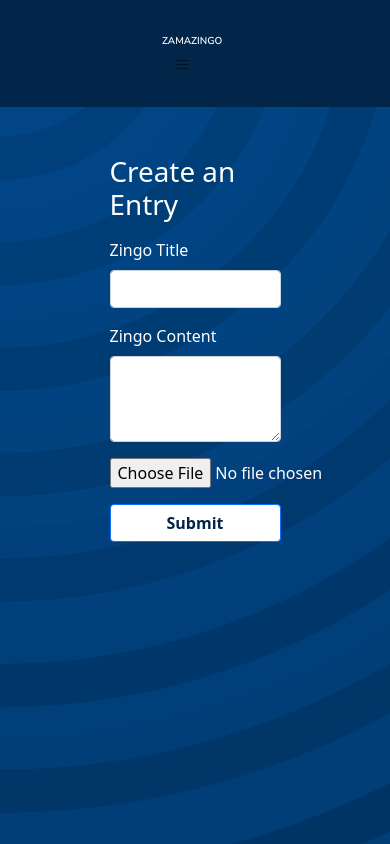
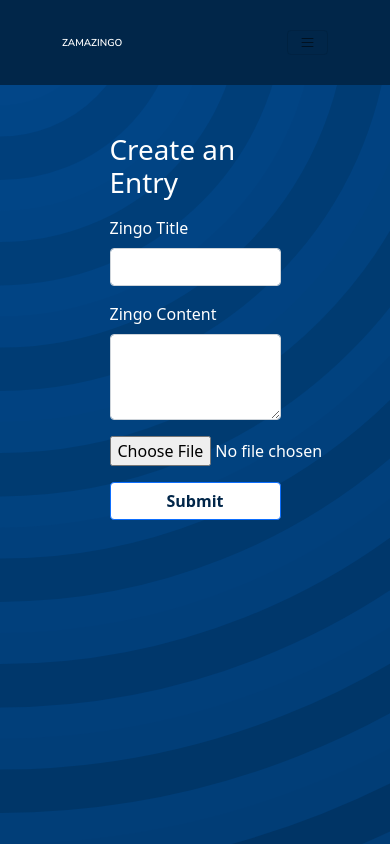
Before and after one commit to AnilYuksel/Blog-Project-Mern, a React (Create React App) app in the folder client/: page /create in a window 390 px wide. Shown: the top 844 px of the page. Built offline with nearby package versions, Linux system fonts and the light colour scheme.

Commit message:
responsive__

```diff
--- a/client/src/App.css
+++ b/client/src/App.css
@@ -329,6 +329,9 @@ p{
 }
 
 @media only screen and (max-width: 576px) {
+  #nav-up {
+    padding: 30px 50px 30px 50px;
+  }
   #nav-up h1{
     font-size: x-small;
   }
@@ -341,4 +344,7 @@ p{
   #nav a {
     font-size: small;
   }
+  #nav h1 {
+    font-size: small;
+  }
 }
--- a/client/src/Components/Navigation.js
+++ b/client/src/Components/Navigation.js
@@ -52,7 +52,7 @@ const Navigation = ({ search }) => {
 
     return (
 
-        <div className='d-flex align-items-start flex-column' id='nav'>
+        <div className='d-flex align-items-start flex-column w-25' id='nav'>
             <div>
                 <h1 className='mt-5'>ZAMAZINGO</h1>
             </div>
```
